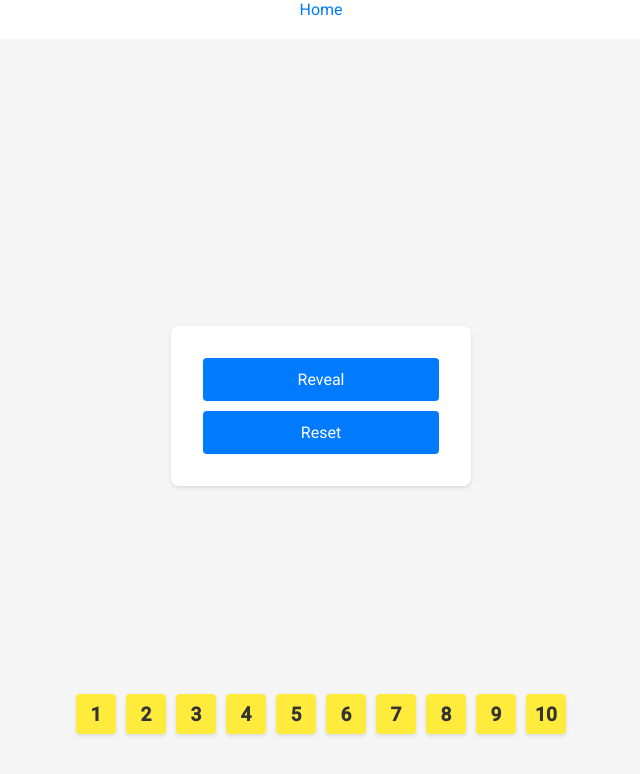
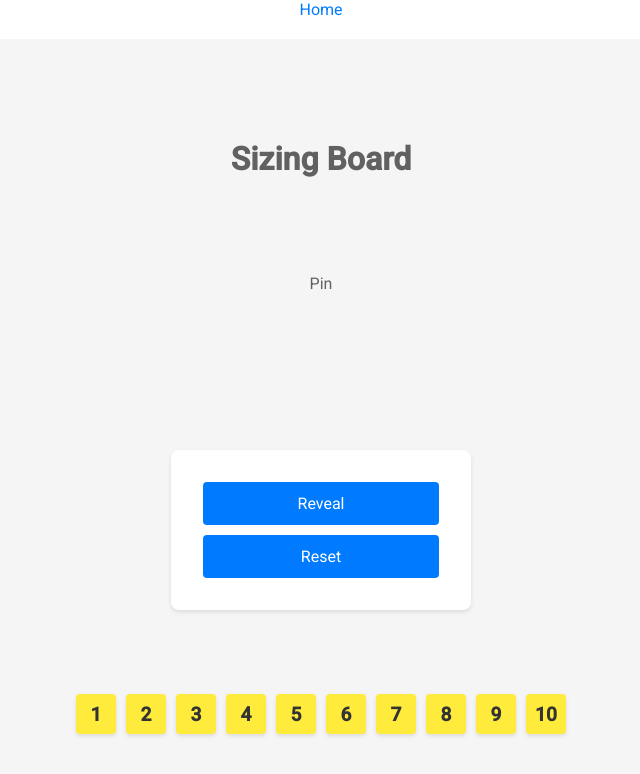
Before and after one commit to shreyasmurthy24/User-story-Sizing-Tool, an Angular app: page /sizing-board in a window 1280 px wide. Shown: the top 774 px of the page, without its empty margins (319-959 px from the left). Built offline with nearby package versions, Linux system fonts and the light colour scheme.

Commit message:
Merged PR 82887: Logging
Logging

```diff
--- a/src/app/dashboard/sizing-board/sizing-board.component.html
+++ b/src/app/dashboard/sizing-board/sizing-board.component.html
@@ -1,5 +1,9 @@
 <div class="sizing-container">
     <div class="content">
+        <h1 class="title">Sizing Board</h1>
+        <div class="description">
+            <p>Pin {{ pin }}</p>
+        </div>
         <div class="user-list">
             <div class="user-item" *ngFor="let user of userNames; let i = index">
                 <div class="user-name">{{ user }}</div>
--- a/src/app/dashboard/sizing-board/sizing-board.component.ts
+++ b/src/app/dashboard/sizing-board/sizing-board.component.ts
@@ -34,9 +34,11 @@ export class SizingBoardComponent implements OnInit{
   robotImage = '';
   pin: string = '';
 
-  constructor(private route: ActivatedRoute, private dialog: MatDialog) {}
+  constructor(private route: ActivatedRoute, private dialog: MatDialog) {
+    console.log('SizingBoardComponent constructor called');
+  }
 
-  ngOnInit() {
+  ngOnInit() : void {
     console.log('SizingBoardComponent initialized');
     this.route.queryParams.subscribe(params => {
       this.pin = params['pin'];
```
